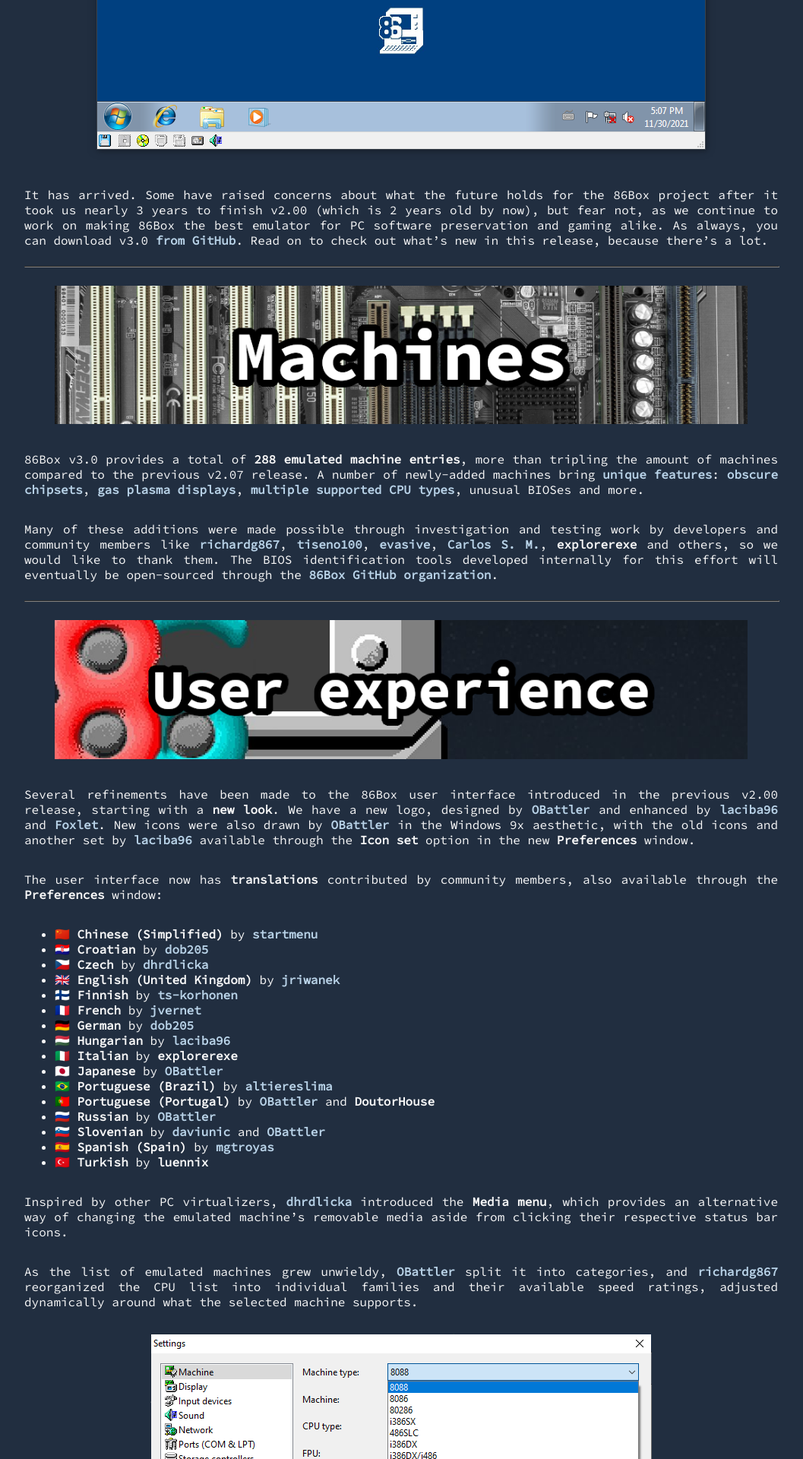
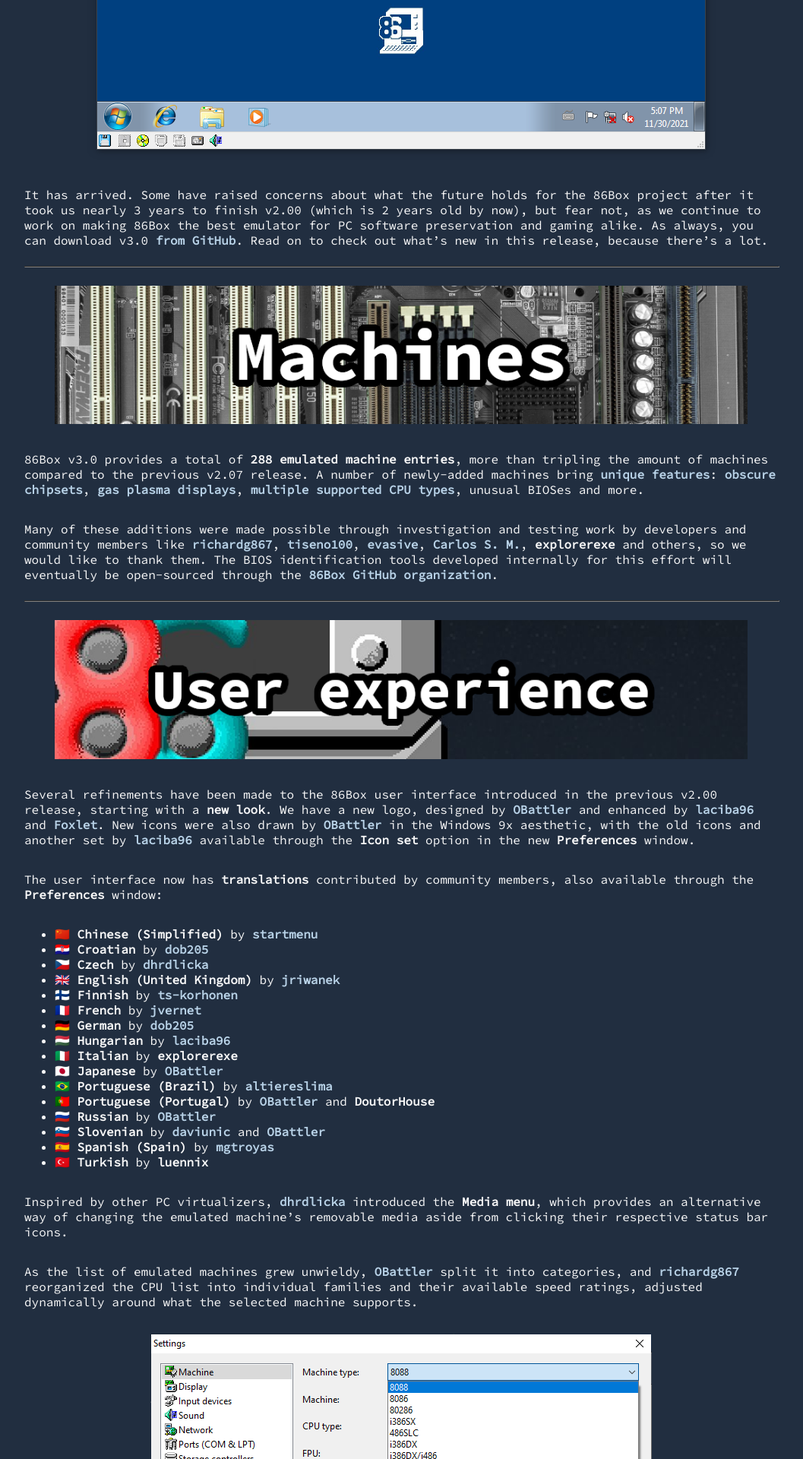
Before and after one commit to 86Box/86box.github.io, a Jekyll site: the page built from _posts/2021-12-01-86box-v3-0.md, in a window 1280 px wide. Shown: the part 837-2757 px from the top of the page at 76% size, without its empty margins (112-1169 px from the left). Built offline with Jekyll 4.4.1, drawn with Linux system fonts in a browser that asks for light colours.

Commit message:
Revert "Justify text on blog posts"
That was a mistake.

```diff
--- a/_layouts/post.html
+++ b/_layouts/post.html
@@ -1,6 +1,6 @@
 {% capture title_override %}Blog: {{ page.title }}{% endcapture %}
 {% include header.html %}
-		<main class="blog">
+		<main>
 			{% include postheader.html post=page %}
 			<p></p>
 			{{ content }}
--- a/assets/css/style-print.css
+++ b/assets/css/style-print.css
@@ -36,10 +36,6 @@
 }
 
 /* Blog */
-main.blog {
-	text-align: justify;
-	text-justify: inter-word;
-}
 .image {
 	text-align: center;
 }
@@ -87,6 +83,9 @@
 	height: 64px;
 	padding-bottom: 8pt;
 }
+button.ytp-button {
+	display: none;
+}
 
 /* Advanced features here, to avoid upsetting retro browsers. */
 tr:nth-child(odd) {
--- a/assets/css/style-reduced.css
+++ b/assets/css/style-reduced.css
@@ -77,10 +77,6 @@
 }
 
 /* Blog */
-main.blog { /* requires JS on IE6 */
-	text-align: justify;
-	text-justify: inter-word;
-}
 img.heading, img.image {
 	text-align: center;
 	max-width: 100%; /* N/A on IE6 */
--- a/assets/css/style.css
+++ b/assets/css/style.css
@@ -150,15 +150,8 @@
 }
 
 /* Blog */
-main.blog {
-	text-align: justify;
-	text-justify: inter-word;
-}
 .image {
 	text-align: center;
-}
-div.image {
-	margin: 1em;
 }
 img.heading {
 	max-width: 100%;
```
